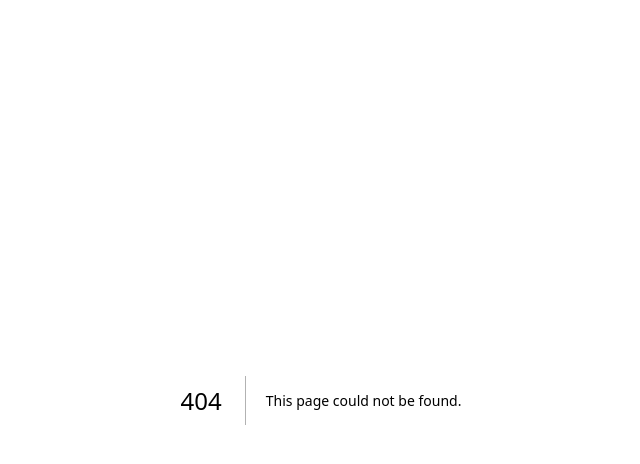
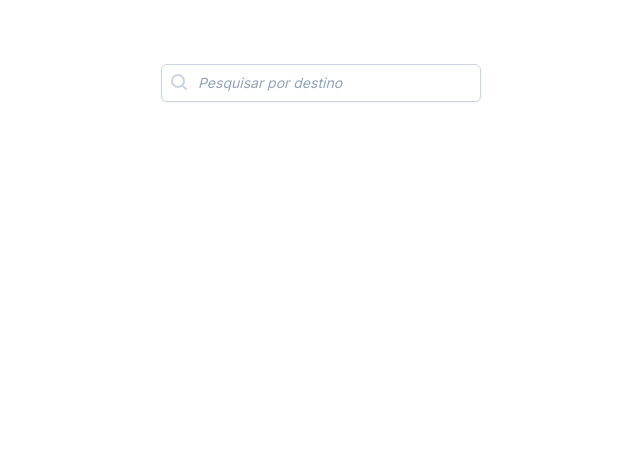
Before and after one commit to DevLucasEduardo/Go-van, a Next.js app: page /sign in a window 1280 px wide. Before the commit this address had no page. Shown: the top 464 px of the page, without its empty margins (319-959 px from the left). Built offline with nearby package versions, Linux system fonts and the light colour scheme.

Commit message:
feat: new page for registered journeys

```diff
--- /dev/null
+++ b/src/app/sign/page.tsx
@@ -0,0 +1,9 @@
+import SearchBar from "../components/search-bar";
+
+export default function SignIn() {
+  return (
+    <div>
+      <SearchBar placeholder="Pesquisar por destino"></SearchBar>
+    </div>
+  );
+}
```
